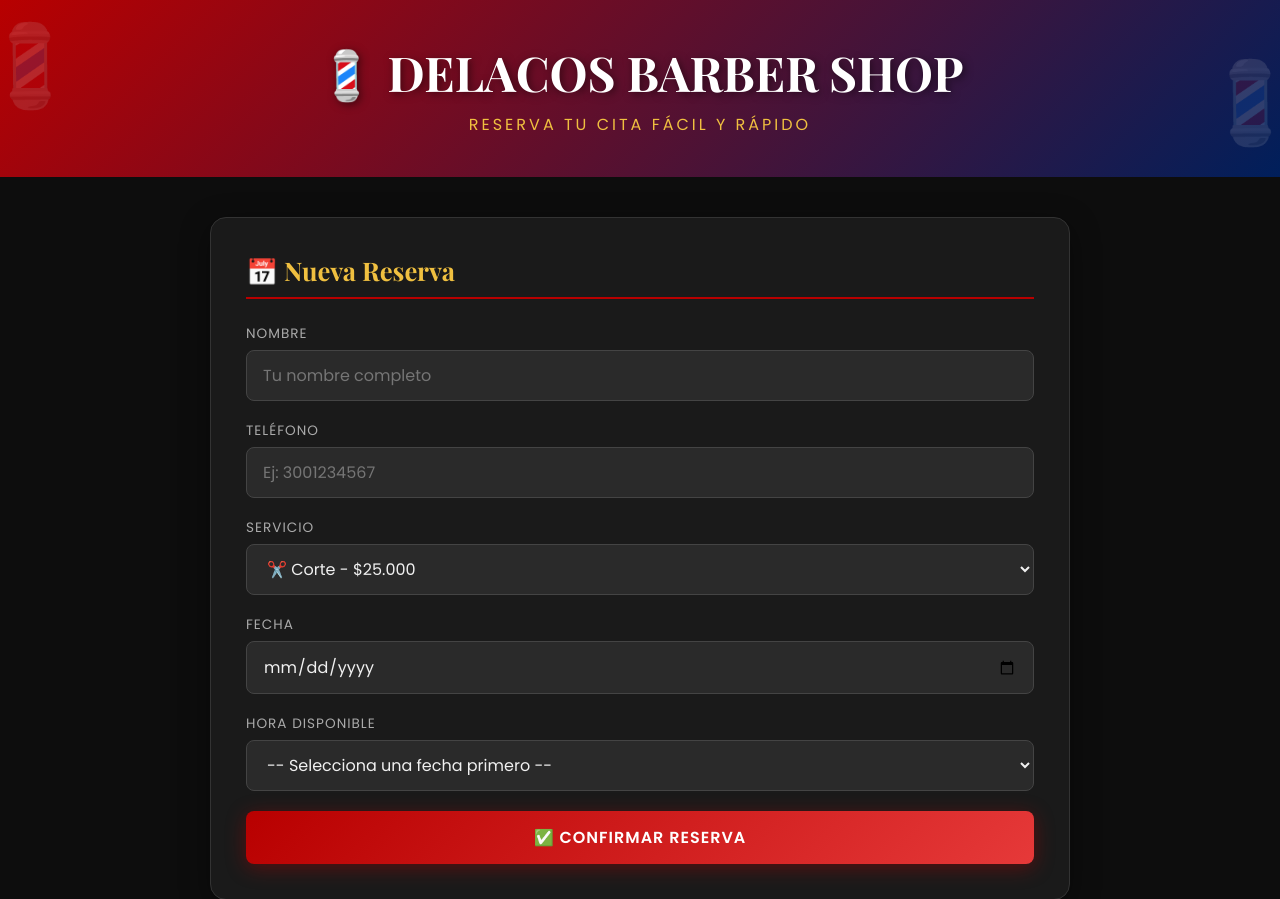
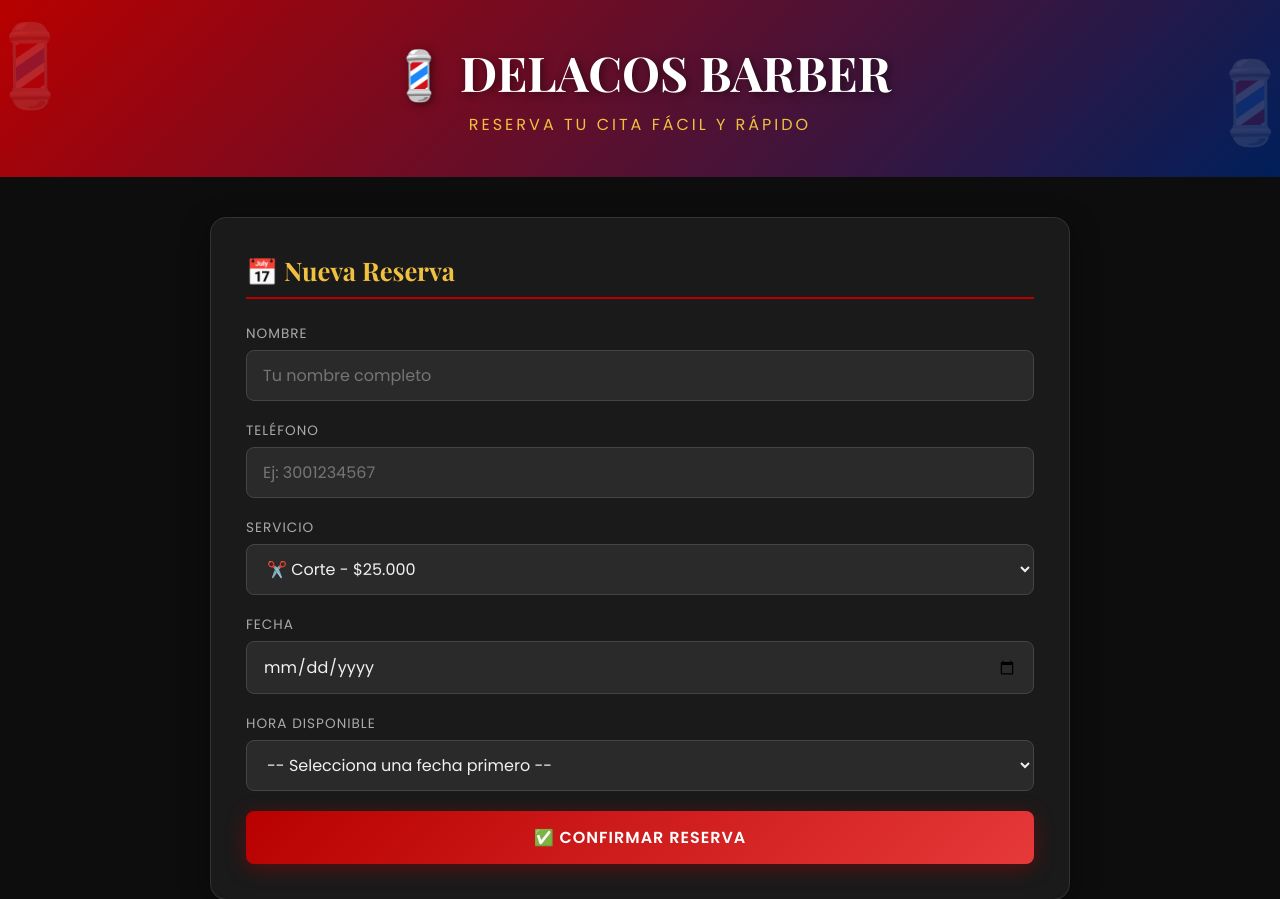
Before and after one commit to Brayan-Chaparro/Barberia-Elite, a Flask app: page / in a window 1280 px wide. Shown: the top 899 px of the page. Run offline with Flask 3, Linux system fonts and the light colour scheme.

Commit message:
prueba de cambio

```diff
--- a/templates/index.html
+++ b/templates/index.html
@@ -10,7 +10,7 @@
 <body>
 
 <header>
-    <h1>💈 DELACOS BARBER SHOP</h1>
+    <h1>💈 DELACOS BARBER</h1>
     <p>Reserva tu cita fácil y rápido</p>
 </header>
 
```
